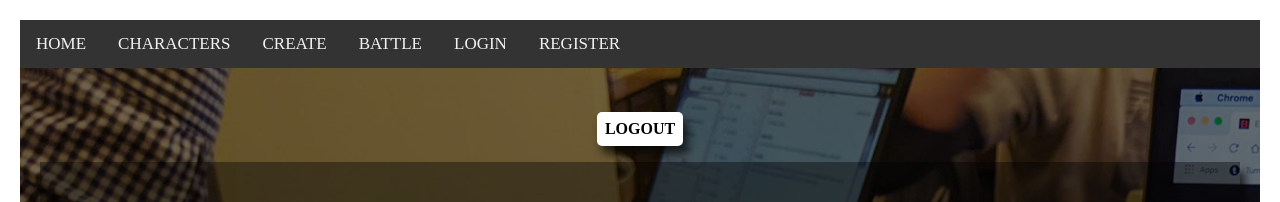
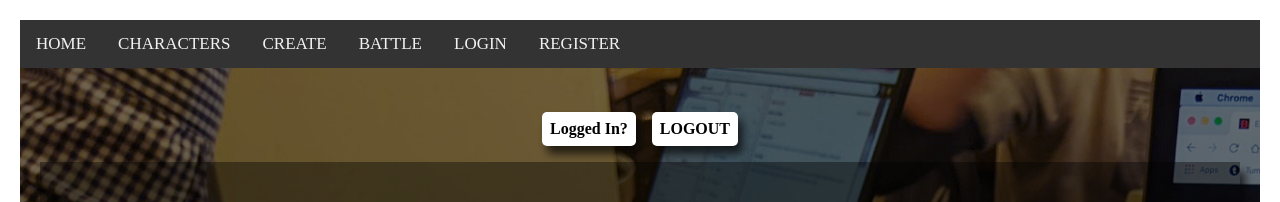
Before and after one commit to amanda-hayes/dnd-encounters-2021, a React (Create React App) app in the folder front-end/: page /Characters in a window 1280 px wide. Shown: the top 202 px of the page. Built offline with nearby package versions, Linux system fonts and the light colour scheme; no server answers.

Commit message:
Added method to check whether user is logged in and print results to console

```diff
--- a/front-end/src/Components/Characters.js
+++ b/front-end/src/Components/Characters.js
@@ -5,10 +5,10 @@ import { Link } from "react-router-dom";
 function AllCharPage() {
   const [characters, setCharacters] = useState([]);
   const [token, setToken] = useState('');
-  const nameInput = useRef(null);
-  const passwordInput = useRef(null);
-  const regNameInput = useRef(null);
-  const regPasswordInput = useRef(null);
+  // const nameInput = useRef(null);
+  // const passwordInput = useRef(null);
+  // const regNameInput = useRef(null);
+  // const regPasswordInput = useRef(null);
   const [isLoggedIn, setIsLoggedIn] = useState(false);
   const [state, setState] = useState([]);
 
@@ -73,7 +73,16 @@ function AllCharPage() {
     });
     localStorage.clear();
     alert('You have been logged out.')
-    props.history.push('/Login')
+    // props.history.push('/Login')
+  };
+
+  // check if logged in function add notice to corner of page
+  const checkLogin = (props) => {
+    if (token) {
+    console.log("LOGGED IN")
+    } else {
+      console.log("LOGGED OUT")
+    }
   };
 
 
@@ -212,33 +221,7 @@ function AllCharPage() {
         <Link to="/register">REGISTER</Link>
       </nav>
       <div className="character-background">
-      {/* <div>
-            <h2>Register</h2>
-            <form onSubmit={register} method="post">
-                <label>Username</label>
-                <input type="text" name="username" ref={regNameInput} />
-                <br />
-                <label>Password</label>
-                <input type="password" name="password" ref={regPasswordInput} />
-                <br />
-                <input type="submit" value="REGISTER" id="submit-btn" />
-            </form>
-        </div>
-      <div>
-            <h2>Login</h2>
-            <p>
-                Welcome back, Adventurer! Please login below.
-            </p>
-            <form onSubmit={login} method="post">
-                <label>Username</label>
-                <input type="text" name="username" ref={nameInput} />
-                <br />
-                <label>Password</label>
-                <input type="password" name="password" ref={passwordInput} />
-                <br />
-                <input type="submit" value="LOGIN" id="submit-btn" />
-            </form>
-        </div> */}
+       <button onClick={checkLogin}>Logged In?</button>
       <button onClick={handleLogOut}>LOGOUT</button>
         <div className="header-style">
           <h1 className="my-characters-heading">My Adventuring Party</h1>
```
Also changed, not shown: 1 other file (tests, documents, lock files or other folders).
